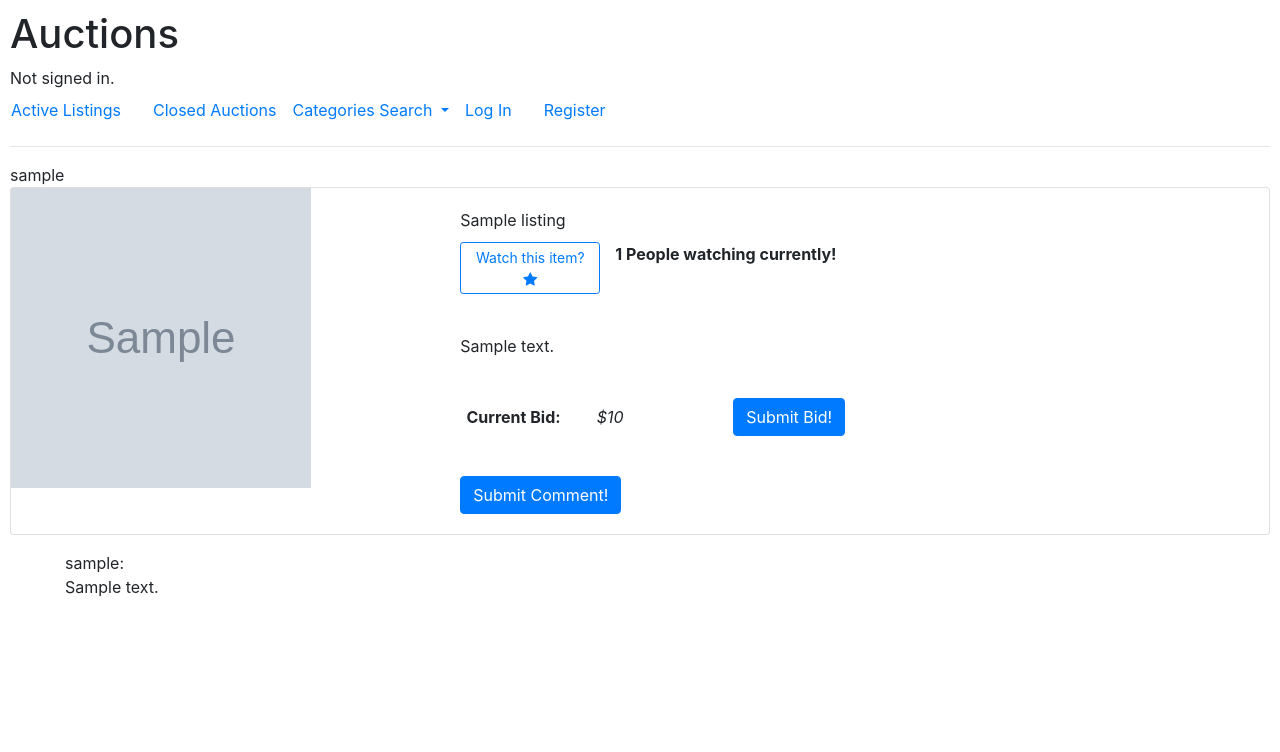
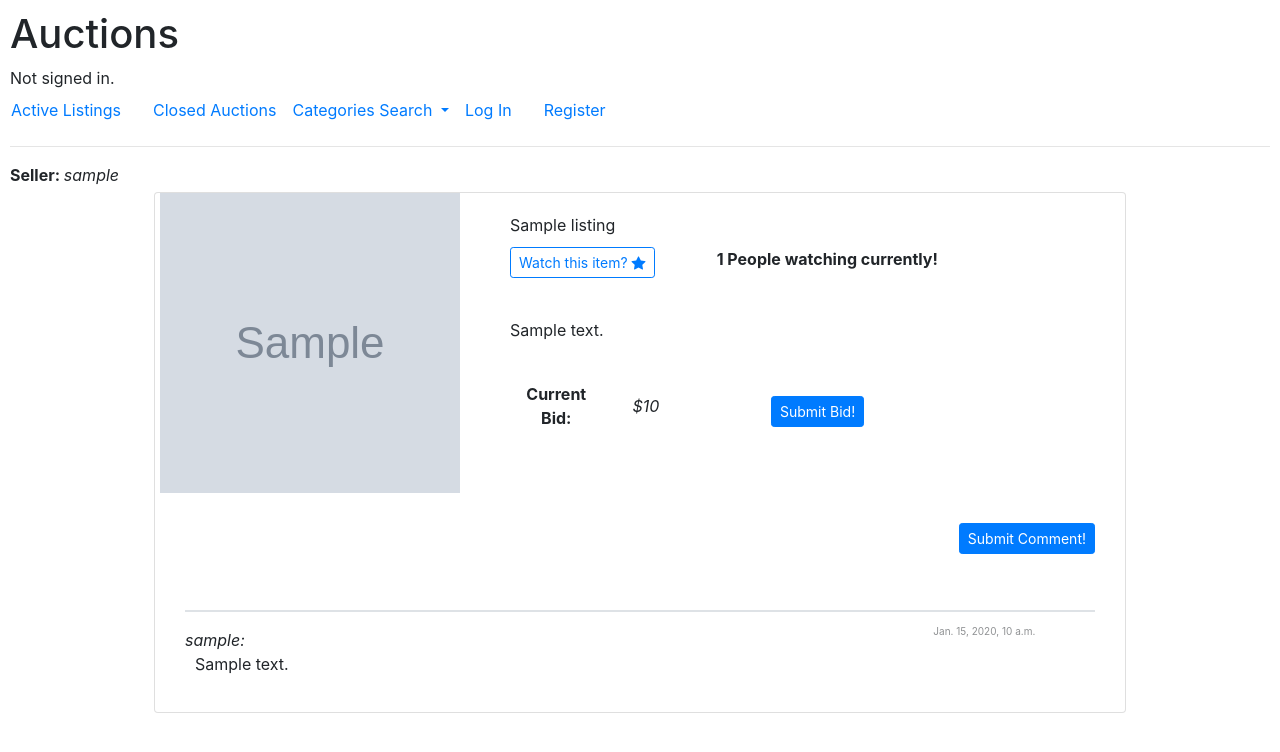
Before and after one commit to NearBee/Commerce, a Django app: page /listing/1 in a window 1280 px wide. Shown: the top 752 px of the page. Run offline with Django 3.2, Linux system fonts and the light colour scheme; tables that the repository leaves empty hold one stand-in row (values such as "Sample post"); grey boxes marked "Sample" are stand-in pictures; some libraries are stand-ins or nearby versions.

Commit message:
Nearly finalized changes to listing.html

```diff
--- a/commerce/auctions/templates/auctions/listing.html
+++ b/commerce/auctions/templates/auctions/listing.html
@@ -3,21 +3,23 @@
 {% block title %}{{ listing.item_title }}{% endblock %}
 
 {% block body %}
-<div>
-    {{ listing.user }}
+<div id="auction_creator">
+    <strong>Seller: </strong><i>{{ listing.user }}</i>
 </div>
 
-<div class="card mb-3">
-    <div class="row g-0">
-        <div class="col-md-4">
-            <img class="img=fluid rounded-start" src="{{ listing.item_picture.url }}" alt="No image" height="300px"
-                width="300px">
+<div id="whole_card" class="row g-0 justify-content-center">
+    <div id="listing_card" class="card mb-3">
+        <div id="listing_card_length" class="row justify-content-center">
+            <div id="img_bid_row" class="row">
+                <div id="img_col" class="col-md-4">
+                    <img class="img=fluid rounded-start" src="{{ listing.item_picture.url }}" alt="No image"
+                        height="300px" width="300px">
                 </div>
                 <div class="col-md-8">
                     <div class="card-body">
                         <div id="item_name" class="row g-0 col-12">{{ listing.item_title }}</div>
                         <div id="watchlist_row" class="row row-cols-2">
-                    <div class="col-md-3">
+                            <div class="col-4">
                                 <form name="watchlist_item" type="submit" method="post">
                                     {% csrf_token %}
                                     <button id="watchlist_button" type="submit" method="post"
@@ -37,39 +39,68 @@
                         {{ listing.item_description }}
                     </div>
                     <div class="card-body">
-                <div class="row row-cols-3 align-items-center">
-                    <b class="col-md-2 text-center">Current Bid:</b>
-                    <i class="col-md-2 text-start">${{listing.item_initial_price }}</i>
-                    <form class="col-md-8" name="bidding_form" type="submit" method="post">
+                        <div id="bidding_row" class="row row-cols-3 align-items-center justify-content-start">
+                            <b class="col-3 text-center">Current Bid:</b>
+                            <i class="col-2 text-start">${{listing.item_initial_price }}</i>
+                            <form class="col-md-4" name="bidding_form" type="submit" method="post">
                                 {% csrf_token %}
                                 {{ bidding_form }}
-                        <input class="btn btn-primary" type="submit" name="bidding_form" value="Submit Bid!">
-                    </form>
+                                <div id="bidding_button" class="row justify-content-end">
+                                    <div>
+                                        <input id="listing_buttons" class="btn btn-primary btn-sm" type="submit"
+                                            name="bidding_form" value="Submit Bid!">
                                     </div>
                                 </div>
-            <div class="card-body">
-                <div class="row row-cols-3">
-                    <form class="col-md-8" name="comment_form" type="submit" method="post">
-                        {% csrf_token %}
-                        {{ comment_form }}
-                        <input class="btn btn-primary" type="submit" name="comment_form" value="Submit Comment!">
                             </form>
                         </div>
                     </div>
                 </div>
             </div>
+            <div id="comment_row" class="row">
+                <div class="card-body">
+                    <div class="row justify-content-start">
+                        <form class="col-md-12" name="comment_form" type="submit" method="post">
+                            {% csrf_token %}
+                            {{ comment_form }}
+                            <div id="comment_button" class="row justify-content-end">
+                                <div>
+                                    <input id="listing_buttons" class="btn btn-primary btn-sm" type="submit"
+                                        name="comment_form" value="Submit Comment!">
                                 </div>
-<div>
+                            </div>
+                        </form>
+                    </div>
+                </div>
+            </div>
+            <div id="comment_section" class="row">
+                <div id="comments" class="card-body">
+                    <hr class="border border-1 opacity-50">
                     {% for comment in comments %}
 
-    <ul>
-        <div class="col-2">
-            {{ comment.user }}:
+                    <p>
+                    <div id="username_date" class="row col-md-12">
+                        <i>{{ comment.user }}:</i>
+                        <sub class="col-2 justify-content-end">{{ comment.created_at }}</sub>
                     </div>
-        <div class="col-xl-10">
+                    <div id="user_comment" class="row col-md-12">
                         {{ comment }}
                     </div>
-    </ul>
+                    </p>
+
                     {% endfor %}
                 </div>
+            </div>
+        </div>
+    </div>
+</div>
+</div>
+</div>
+
+<!-- <script>
+    const timezone = Intl.DateTimeFormat().resolvedOptions().timeZone;
+    const templateVariables = {
+        'timezone': timezone
+    };
+</script> -->
+<!-- Mess around with setting the timezone to the user's timezone -->
 {% endblock %}
```
Lines whose indentation alone changed are shown as unchanged.
